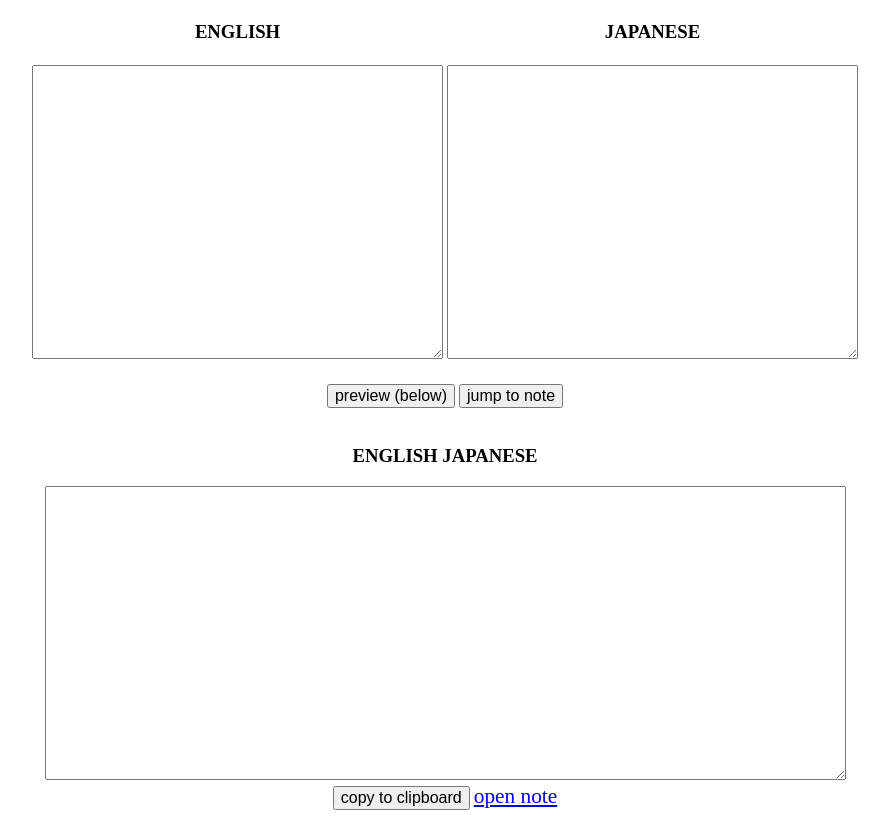
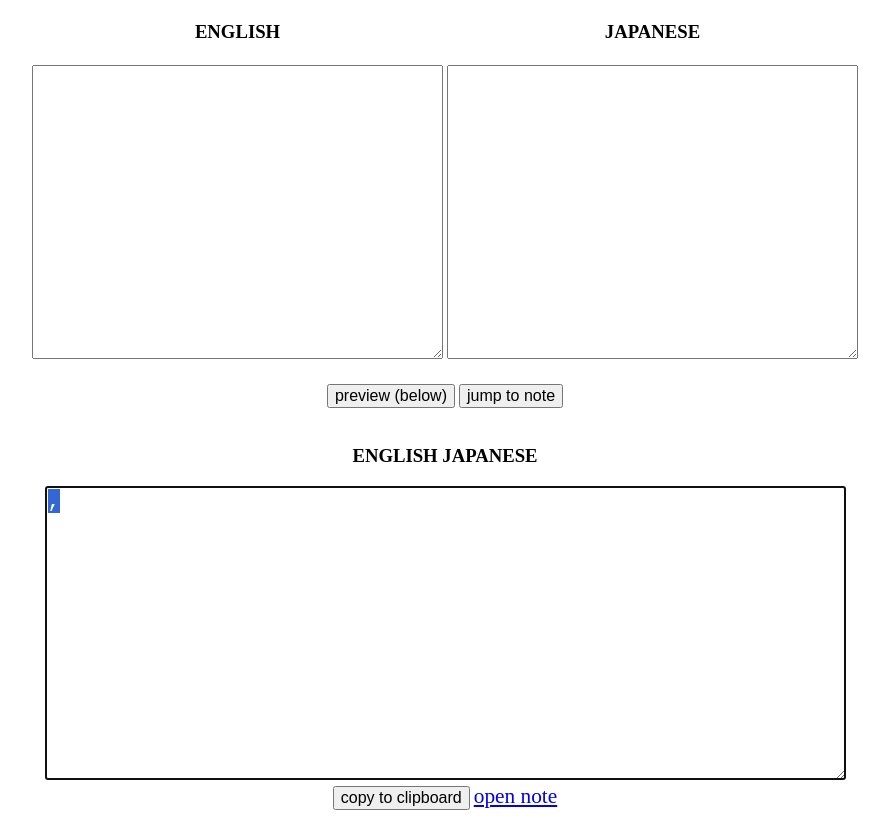
Before and after one commit to KeiNagayama/KeiNagayama.github.io, a plain HTML site: page pair-maker/index.html in a window 1280 px wide. Both pictures are taken after a click on the button "preview (below)". Shown: the part 68-886 px from the top of the page, without its empty margins (195-1084 px from the left). Drawn offline with Linux system fonts and the light colour scheme.

Commit message:
Update delimiter from space to comma

```diff
--- a/pair-maker/index.html
+++ b/pair-maker/index.html
@@ -38,7 +38,7 @@
 		</table>
 		<br>
 		<input type="button" onclick="make_word_pairs()" value="preview (below)">
-		<input type="button" onclick="jump_to_note()"       value="jump to note">
+		<input type="button" onclick="jump_to_note()"    value="jump to note">
 		<br><br>
 
 		<!-- output area -->
@@ -71,12 +71,16 @@
 			if (PAIR_COUNTS == 0) return;
 
 			// output
-			var word_pairs = en_words[0] + " " + ja_words[0];
+			const delim = ",";
+			var word_pairs = en_words[0] + delim + ja_words[0];
 			for (var i = 1; i < PAIR_COUNTS; i++) {
-				word_pairs += "\n" + en_words[i] + " " + ja_words[i];
+				word_pairs += "\n" + en_words[i] + delim + ja_words[i];
 			}
 			const output_textbox = document.getElementById("word_pairs");
 			output_textbox.innerHTML = word_pairs;
+
+			// copy pairs
+			output_textbox.select(); document.execCommand("Copy");
 		}
 
 		function copy_to_clipboard() {
```
